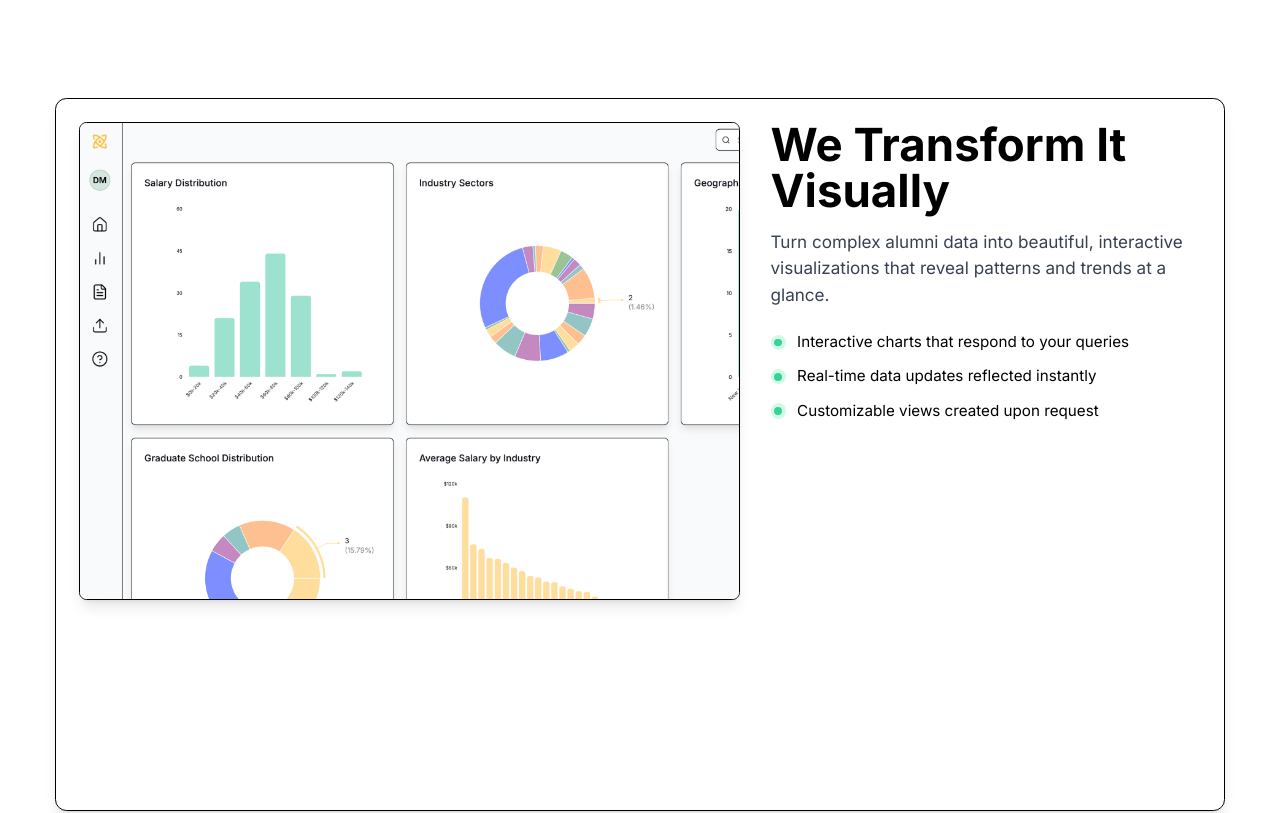
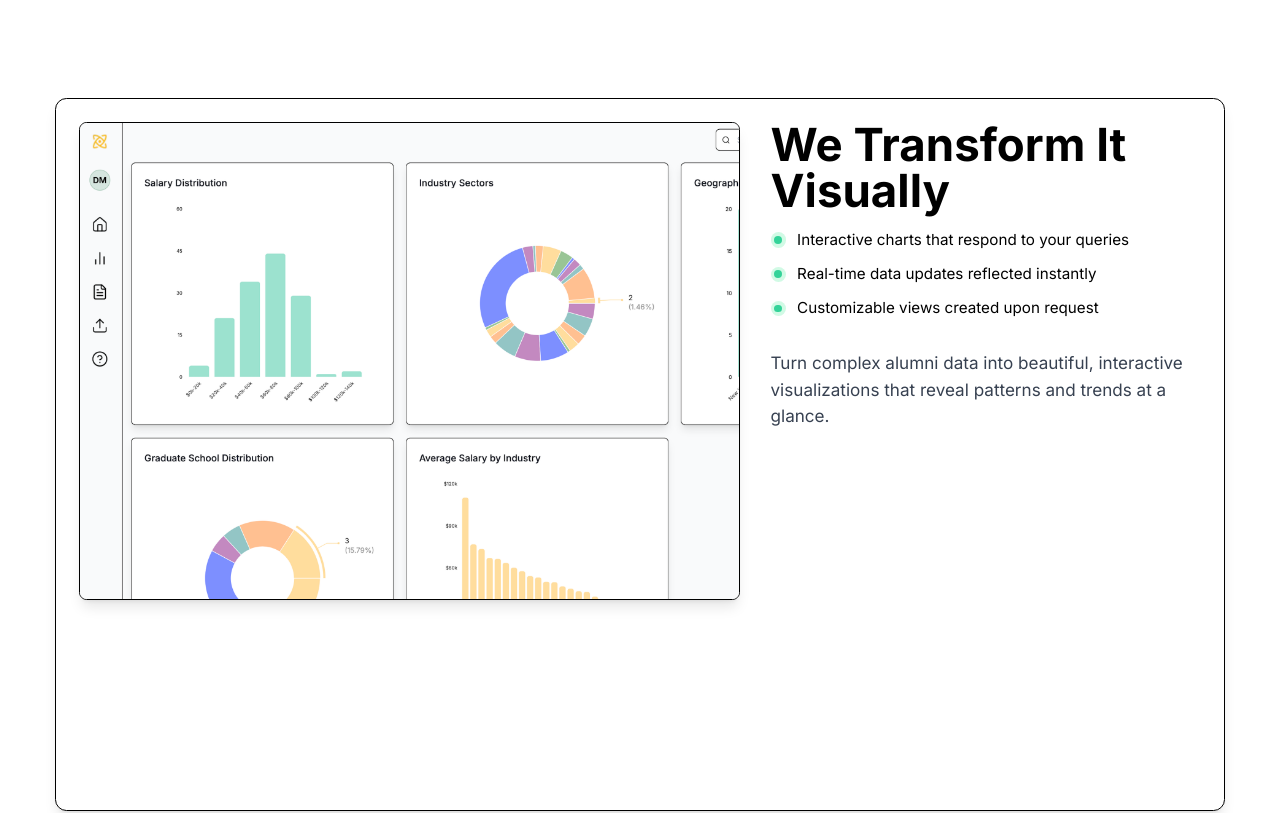
Before and after one commit to maimond123/alumlo, a Next.js app: page / in a window 1280 px wide. Shown: the part 1640-2453 px from the top of the page. Built offline with nearby package versions, Linux system fonts and the light colour scheme; no server answers.

Commit message:
fixed text

```diff
--- a/components/FeaturesSection.tsx
+++ b/components/FeaturesSection.tsx
@@ -37,9 +37,11 @@ export default function FeaturesSection() {
           {/* Part 1: Data Collection - REVISED based on image */}
           <div className="grid grid-cols-1 lg:grid-cols-5 gap-8 items-start mb-48 border border-black rounded-xl shadow-lg p-6 min-h-[750px]">
             {/* Text Column (Left on lg screens, or top on mobile) */}
-            <div className="order-2 lg:order-1 lg:col-span-2">
+            <div className="order-2 lg:order-1 lg:col-span-2 flex flex-col">
+              <div> {/* Wrapper for top content */}
                 <h2 className="text-5xl font-bold text-black mb-6">Perfect search over humans</h2>
-              <p className="text-xl text-gray-700">
+              </div>
+              <p className="text-xl text-gray-700 mt-auto">
                 Clado filters through millions of profiles to surface genuinely relevant people — not random matches. The results feel like magic, but it's pure AI precision.
               </p>
             </div>
@@ -98,11 +100,9 @@ export default function FeaturesSection() {
           {/* Part 2: Visualizations */}
           <div className="grid grid-cols-1 lg:grid-cols-5 gap-8 items-start mb-48 border border-black rounded-xl shadow-lg p-6 min-h-[750px]">
             {/* Text Column (Right on lg screens) */}
-            <div className="order-1 lg:order-2 lg:col-span-2">
+            <div className="order-1 lg:order-2 lg:col-span-2 flex flex-col">
+              <div> {/* Wrapper for top content */}
                 <h2 className="text-5xl font-bold text-black mb-4">We Transform It Visually</h2>
-              <p className="text-lg text-gray-700 mb-6">
-                Turn complex alumni data into beautiful, interactive visualizations that reveal patterns and trends at a glance.
-              </p>
                 <ul className="space-y-3 mb-8">
                   <li className="flex items-start">
                     <div className="bg-emerald-100 rounded-full p-1 mr-3 mt-1">
@@ -124,6 +124,10 @@ export default function FeaturesSection() {
                   </li>
                 </ul>
               </div>
+              <p className="text-lg text-gray-700 mt-auto">
+                Turn complex alumni data into beautiful, interactive visualizations that reveal patterns and trends at a glance.
+              </p>
+            </div>
 
             {/* Visualization Demo with Static Image (Left on lg screens) */}
             <div className="order-2 lg:order-1 lg:col-span-3">
@@ -138,11 +142,9 @@ export default function FeaturesSection() {
           {/* Part 3: AI Insights */}
           <div className="grid grid-cols-1 lg:grid-cols-5 gap-8 items-start mb-48 border border-black rounded-xl shadow-lg p-6 min-h-[750px]">
             {/* Text Column (Left on lg screens) */}
-            <div className="order-2 lg:order-1 lg:col-span-2">
+            <div className="order-2 lg:order-1 lg:col-span-2 flex flex-col">
+              <div> {/* Wrapper for top content */}
                 <h2 className="text-5xl font-bold text-black mb-4">We Deliver the Insights</h2>
-              <p className="text-lg text-gray-700 mb-6">
-                Our AI analyzes the data to uncover meaningful insights, answering your questions and highlighting trends you might miss.
-              </p>
                 <ul className="space-y-3 mb-8">
                   <li className="flex items-start">
                     <div className="bg-emerald-100 rounded-full p-1 mr-3 mt-1">
@@ -163,6 +165,10 @@ export default function FeaturesSection() {
                     <span>School-specific insights and recommendations</span>
                   </li>
                 </ul>
+              </div>
+              <p className="text-lg text-gray-700 mt-auto">
+                Our AI analyzes the data to uncover meaningful insights, answering your questions and highlighting trends you might miss.
+              </p>
             </div>
 
             {/* AI Insights Image (Right on lg screens) */}
```
Lines whose indentation alone changed are shown as unchanged.
